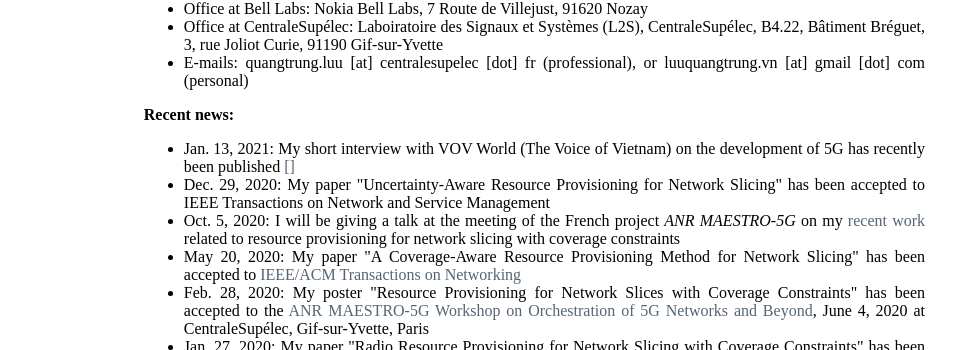
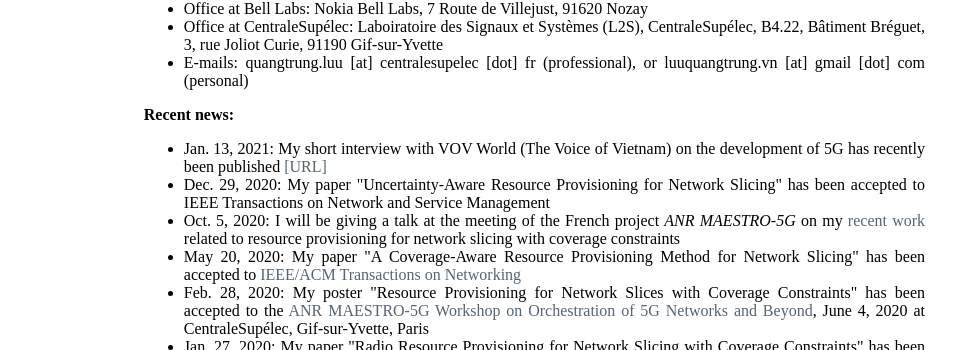
Before and after one commit to luuquangtrung/luuquangtrung.github.io_v1, a Jekyll site: the page built from index.html, in a window 1280 px wide. Shown: the part 361-711 px from the top of the page, without its empty margins (160-1119 px from the left). Built offline with Jekyll 4.4.1, drawn with Linux system fonts in a browser that asks for light colours.

Commit message:
update main index

```diff
--- a/index.html
+++ b/index.html
@@ -49,7 +49,7 @@
 
 			<b>Recent news:</b>
 			<ul>
-				<li> Jan. 13, 2021: My short interview with VOV World (The Voice of Vietnam) on the development of 5G has recently been published <a href="https://vovworld.vn/vi-VN/nguoi-viet-muon-phuong/mang-di-dong-5g-co-hoi-phat-trien-cong-nghiep-vien-thong-tai-viet-nam-938761.vov">[]</a></li>
+				<li> Jan. 13, 2021: My short interview with VOV World (The Voice of Vietnam) on the development of 5G has recently been published <a href="https://vovworld.vn/vi-VN/nguoi-viet-muon-phuong/mang-di-dong-5g-co-hoi-phat-trien-cong-nghiep-vien-thong-tai-viet-nam-938761.vov">[URL]</a></li>
 				<li> Dec. 29, 2020: My paper "Uncertainty-Aware Resource Provisioning for Network Slicing" has been accepted to IEEE Transactions on Network and Service Management</li>
 				<li> Oct. 5, 2020: I will be giving a talk at the meeting of the French project <em>ANR MAESTRO-5G</em> on my <a href="https://ieeexplore.ieee.org/document/9187556/">recent work</a> related to resource provisioning for network slicing with coverage constraints </li>
 				<li> May 20, 2020: My paper "A Coverage-Aware Resource Provisioning Method for Network Slicing" has been accepted to <a href="https://ieeexplore.ieee.org/document/9187556/">IEEE/ACM Transactions on Networking</a></li>
```
